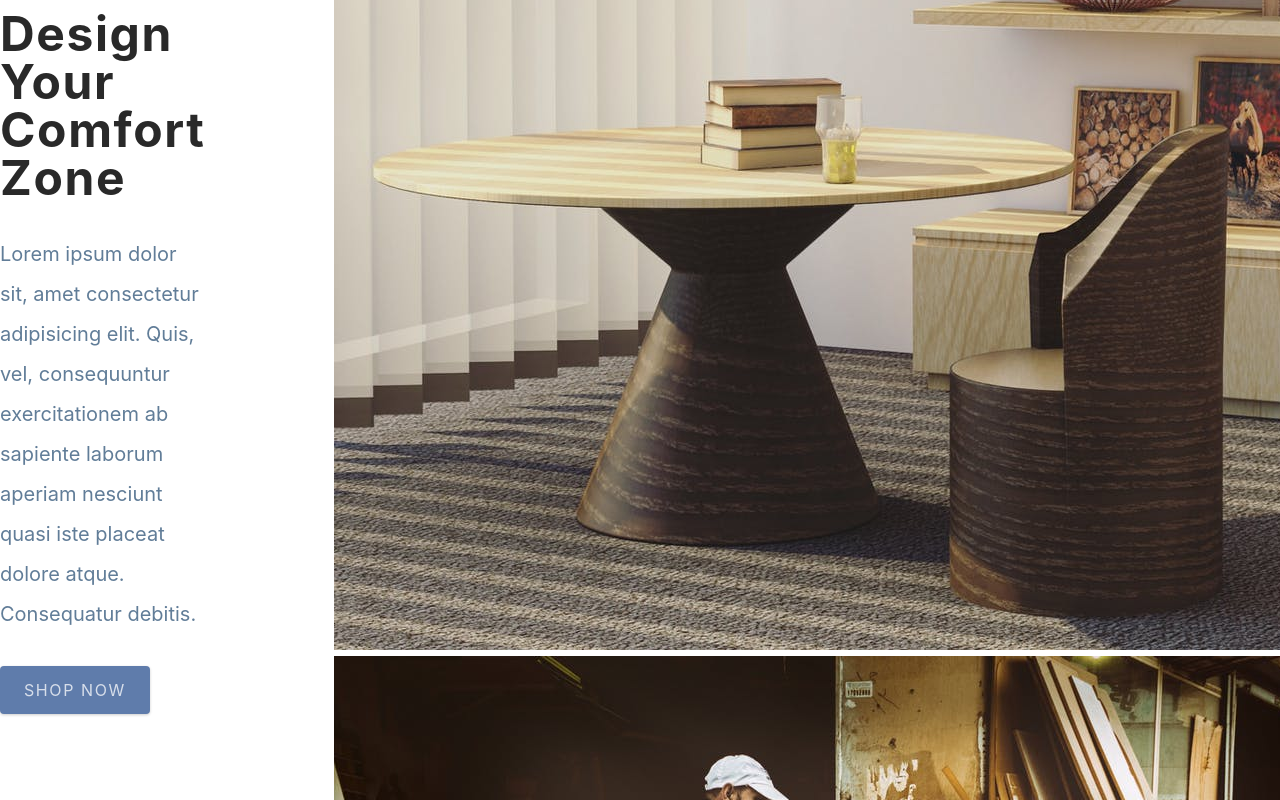
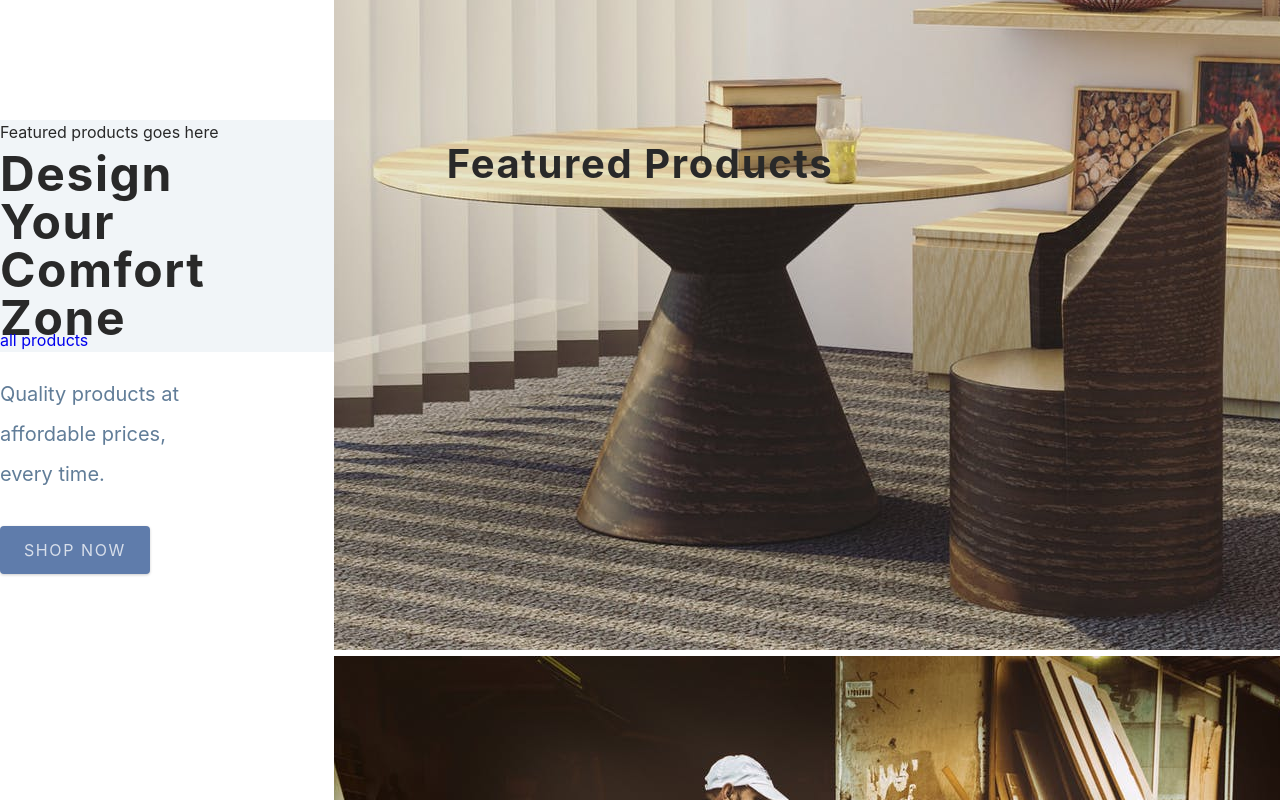
Before and after one commit to AmitxParmar/e-commerce-Project, a React (Vite) app in the folder E-commerce/: page / in a window 1280 px wide. Shown: the part 680-1480 px from the top of the page. Built offline with nearby package versions, Linux system fonts and the light colour scheme.

Commit message:
add: meaningful tagline, story, featuredProd. component

```diff
--- /dev/null
+++ b/E-commerce/src/components/FeaturedProducts.jsx
@@ -0,0 +1,51 @@
+import React from 'react'
+import { Link } from 'react-router-dom'
+import styled from 'styled-components'
+
+import Error from './Error'
+import Loading
+    from './Loading'
+
+
+const FeaturedProducts = () => {
+    return (
+        <Wrapper>
+            Featured products goes here
+            <div className='title'>
+                <h2>Featured products</h2>
+                <div className='underline'></div>
+            </div>
+            <div className='section-center featured'>
+                { }
+            </div>
+            <Link>
+                all products
+            </Link>
+        </Wrapper>
+    );
+}
+
+const Wrapper = styled.section`
+  background: var(--clr-grey-10);
+  .featured {
+    margin: 4rem auto;
+    display: grid;
+    gap: 2.5rem;
+    img {
+      height: 225px;
+    }
+  }
+  .btn {
+    display: block;
+    width: 148px;
+    margin: 0 auto;
+    text-align: center;
+  }
+  @media (min-width: 576px) {
+    .featured {
+      grid-template-columns: repeat(auto-fit, minmax(360px, 1fr));
+    }
+  }
+`;
+
+export default FeaturedProducts
--- a/E-commerce/src/components/Hero.jsx
+++ b/E-commerce/src/components/Hero.jsx
@@ -16,7 +16,7 @@ const Hero = () => {
           comfort zone
         </h1>
         <p>
-                    Lorem ipsum dolor sit, amet consectetur adipisicing elit. Quis, vel, consequuntur exercitationem ab sapiente laborum aperiam nesciunt quasi iste placeat dolore atque. Consequatur debitis.
+          Quality products at affordable prices, every time.
         </p>
         <Link to="/products" className='btn hero-btn'>
           shop now
--- a/E-commerce/src/components/index.js
+++ b/E-commerce/src/components/index.js
@@ -3,12 +3,13 @@ import Hero from './Hero'
 import PageHero from './PageHero'
 import Error from './Error'
 import Loading from './Loading'
-
+import FeaturedProducts from './FeaturedProducts'
 
 export {
     Navbar,
+    FeaturedProducts,
     Hero,
     Error,
     Loading,
-    PageHero,
+    PageHero
 };
--- a/E-commerce/src/pages/AboutPage.jsx
+++ b/E-commerce/src/pages/AboutPage.jsx
@@ -16,13 +16,7 @@ const AboutPage = () => {
             <div className="underline"></div>
           </div>
           <p>
-                        Lorem ipsum dolor, sit amet consectetur adipisicing elit.
-                        Consequuntur itaque harum nisi cupiditate, modi molestias distinctio
-                        odio possimus sapiente, ipsa ullam veritatis. Delectus dolorum
-                        recusandae accusamus vero voluptatum commodi optio saepe totam
-                        voluptas asperiores consequuntur, quos iste laudantium libero
-                        minima? Nulla, impedit. Itaque quae voluptate ad consequatur ea
-                        maxime unde.
+            Our story began with a simple idea - to create a platform where people could find high-quality products at affordable prices. We started small, with just a handful of items, but over time we grew and expanded our selection to meet the needs of our customers. Today, we are proud to offer a wide variety of products from some of the best brands in the industry. We are committed to providing exceptional customer service and ensuring that every transaction is a positive experience. Our passion for quality and affordability drives everything we do, and we look forward to continuing to serve our customers for many years to come.
           </p>
         </article>
       </Wrapper>
--- a/E-commerce/src/pages/HomePage.jsx
+++ b/E-commerce/src/pages/HomePage.jsx
@@ -1,13 +1,14 @@
 import React from 'react'
-import { Hero } from '../components'
+import { FeaturedProducts, Hero } from '../components'
 
 const HomePage = () => {
 
     return (
-        <>
+        <main>
             <Hero />
+            <FeaturedProducts />
 
-        </>)
+        </main>)
 }
 
 export default HomePage
```
Lines whose indentation alone changed are shown as unchanged.
